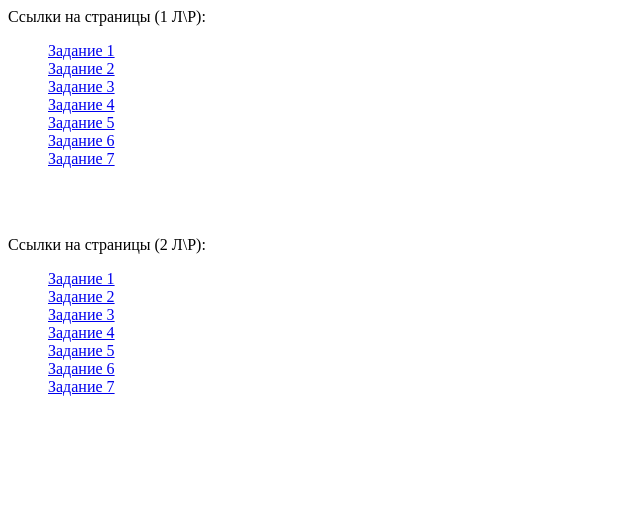
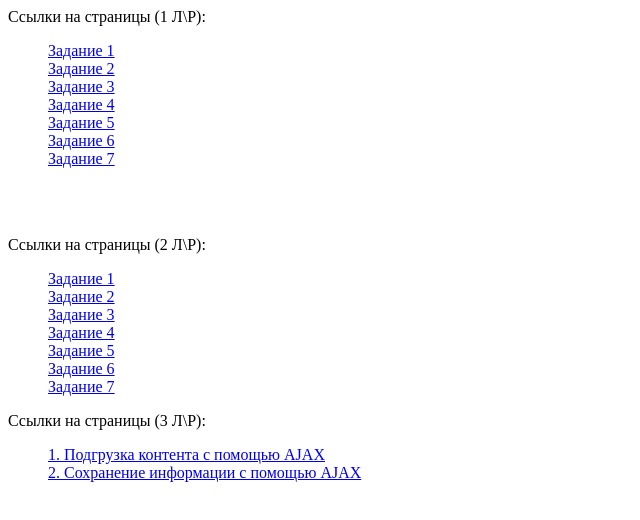
Before and after one commit to MikhaylovVladislav/WEB, a plain HTML site: page index.html in a window 1280 px wide. Shown: the whole page, without its empty margins (0-640 px from the left). Drawn offline with Linux system fonts and the light colour scheme.

Commit message:
Настроил ссылки

```diff
--- a/index.html
+++ b/index.html
@@ -43,5 +43,15 @@
 		  <il> <a href="Lab_2-7.html"> Задание 7 </a> </il>
          <br>
 	 </ul>
+
+	  <p> Ссылки на cтраницы (3 Л\Р):
+
+     <ul class = "menu">
+         <il> <a href="3.html"> 1. Подгрузка контента с помощью AJAX </a> </il>
+         <br>
+          <il> <a href="3b.html">2. Сохранение информации с помощью AJAX </a> </il>
+         <br>
+
+	 </ul>
 	</body>
 </html>
```
